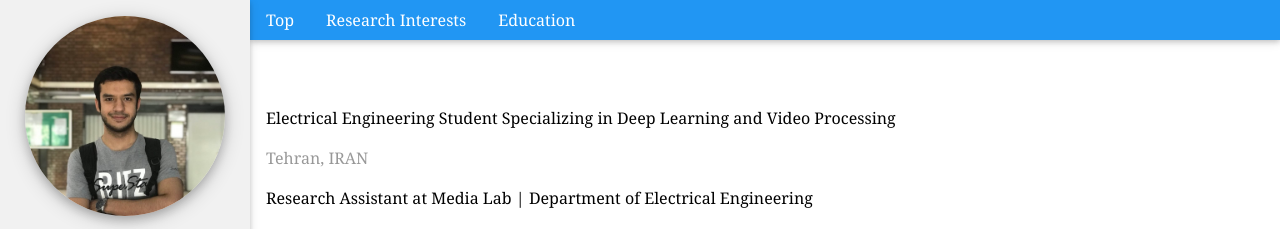
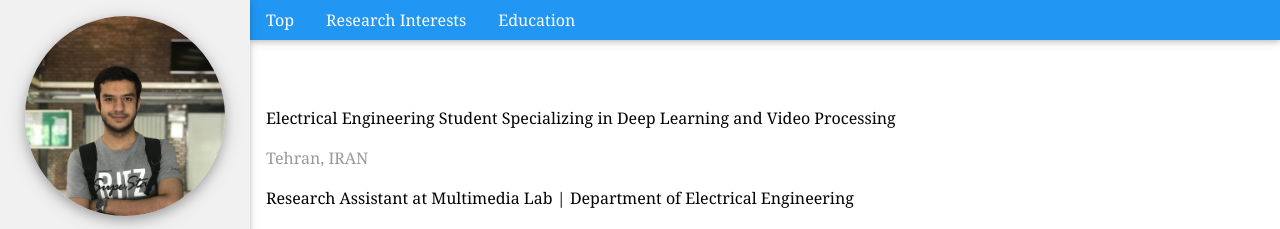
Before and after one commit to arshafiee/arshafiee.github.io, a plain HTML site: page index.html in a window 1280 px wide. Shown: the top 229 px of the page. Drawn offline with Linux system fonts and the light colour scheme.

Commit message:
Add files via upload

```diff
--- a/index.html
+++ b/index.html
@@ -54,7 +54,7 @@ function w3_close() {
     <p>Electrical Engineering Student Specializing in Deep Learning
     and Video Processing</p>
     <p style="opacity: 0.4">Tehran, IRAN</p>
-    <p>Research Assistant at Media Lab | Department of Electrical Engineering</p>
+    <p>Research Assistant at Multimedia Lab | Department of Electrical Engineering</p>
     <span style="opacity: 0.4">Under the Supervision of </span>
     <a href="http://sharif.ir/~aamini/" target="_blank" style="opacity: 0.4; color: DodgerBlue; text-decoration: none;">Prof. Arash Amini</a>
     <hr>
```
